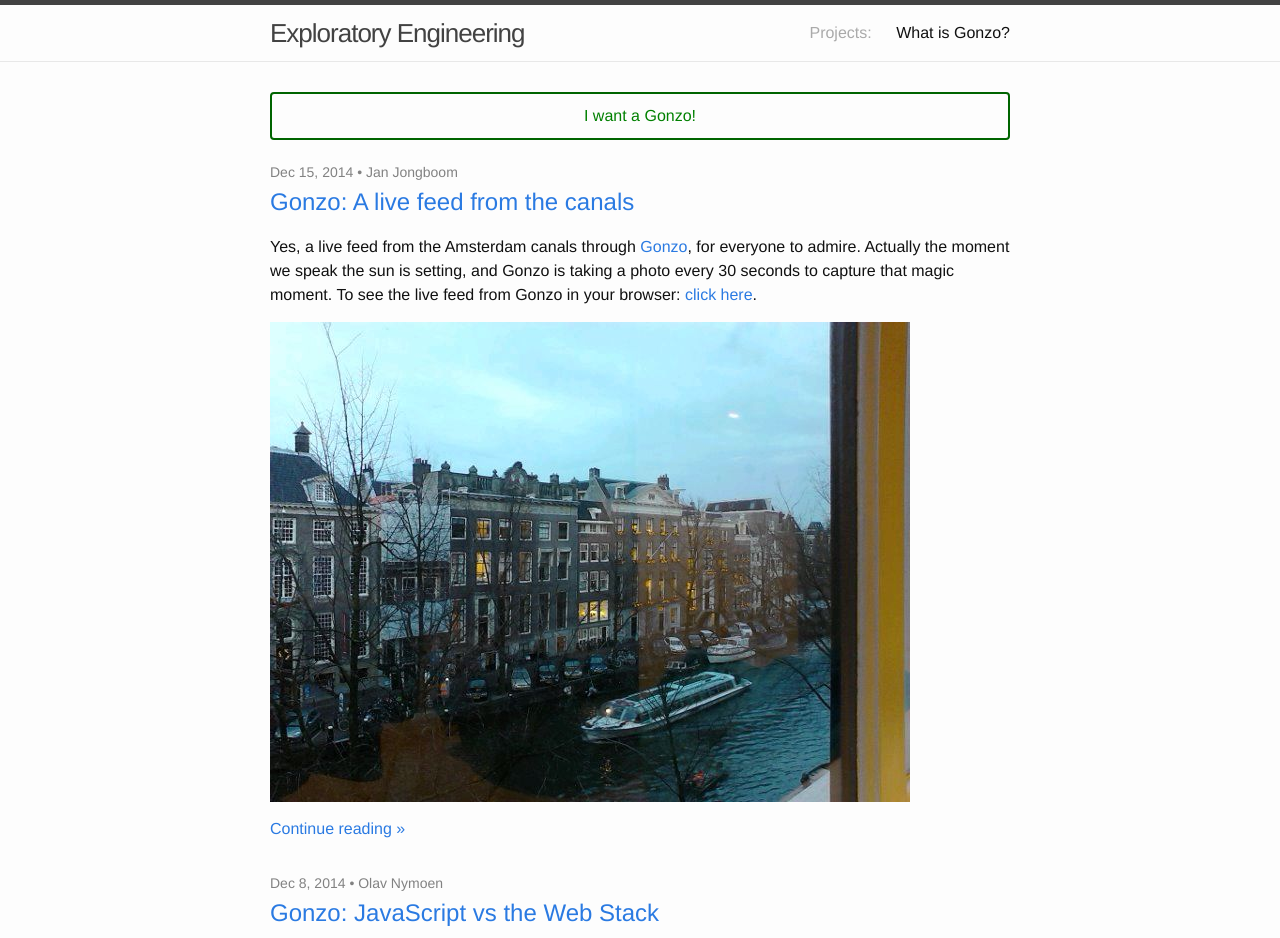
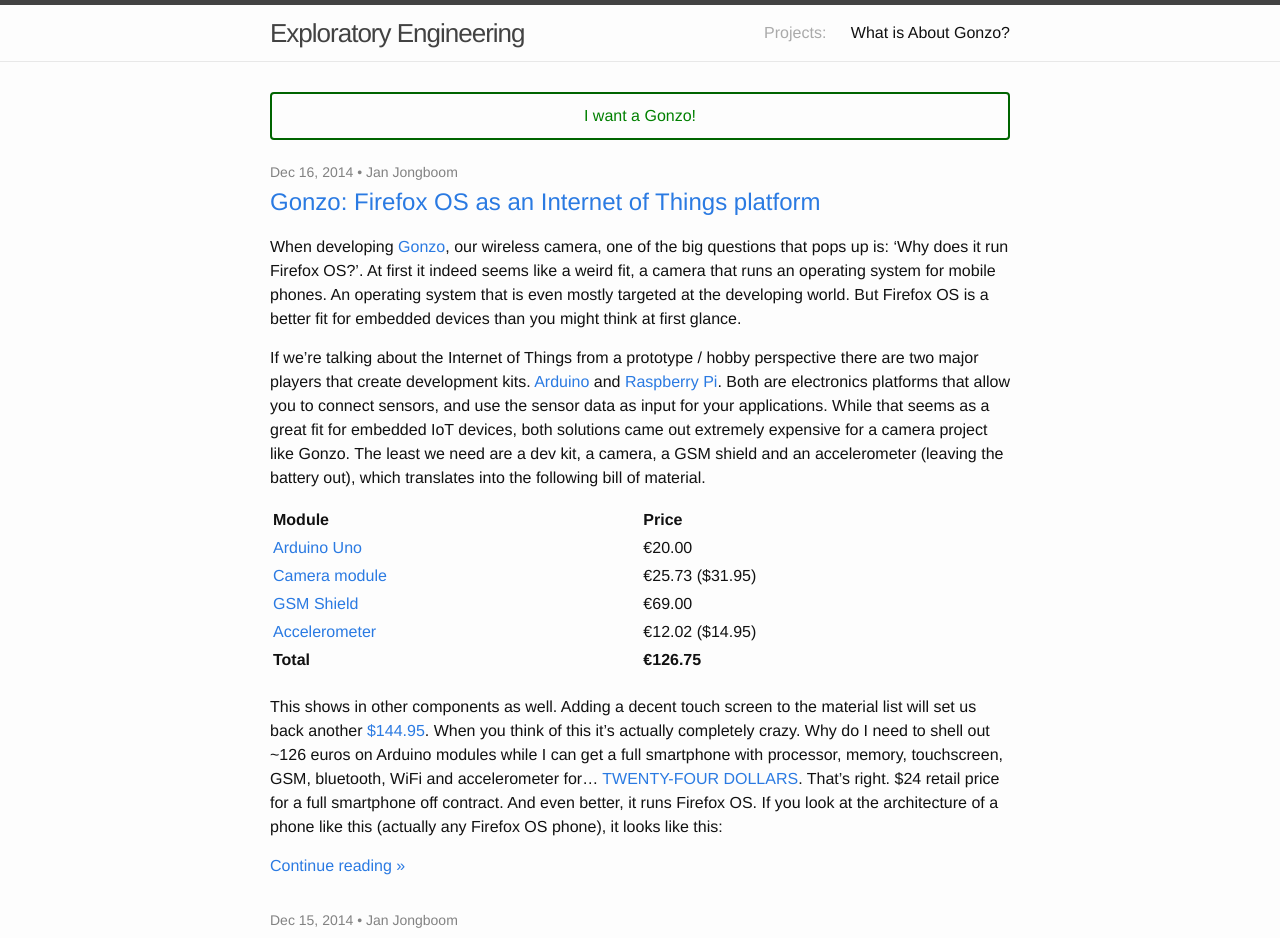
Before and after one commit to comoyo/blog.telenor.io, a Jekyll site: the page built from index.html, in a window 1280 px wide. Shown: the top 938 px of the page. Built offline with Jekyll 4.4.1, drawn with Linux system fonts in a browser that asks for light colours.

Commit message:
Add blog post about Firefox OS

```diff
--- /dev/null
+++ b/_posts/2014-12-16-firefox-os-iot.md
@@ -0,0 +1,95 @@
+---
+layout: post
+title:  "Firefox OS as an Internet of Things platform"
+date:   2014-12-16 09:13:00
+categories: gonzo hardware
+author: "Jan Jongboom"
+project: Gonzo
+---
+
+When developing [Gonzo]({{ site.baseurl }}/about-gonzo/), our wireless camera, one of the big questions that pops up is: 'Why does it run Firefox OS?'. At first it indeed seems like a weird fit, a camera that runs an operating system for mobile phones. An operating system that is even mostly targeted at the developing world. But Firefox OS is a better fit for embedded devices than you might think at first glance.
+
+If we're talking about the Internet of Things from a prototype / hobby perspective there are two major players that create development kits. [Arduino](http://www.arduino.cc/) and [Raspberry Pi](http://www.raspberrypi.org/). Both are electronics platforms that allow you to connect sensors, and use the sensor data as input for your applications. While that seems as a great fit for embedded IoT devices, both solutions came out extremely expensive for a camera project like Gonzo. The least we need are a dev kit, a camera, a GSM shield and an accelerometer (leaving the battery out), which translates into the following bill of material.
+
+Module  | Price
+--------|---------
+[Arduino Uno](http://store.arduino.cc/product/A000066) | &euro;20.00
+[Camera module](https://www.sparkfun.com/products/11745) | &euro;25.73 ($31.95)
+[GSM Shield](http://store.arduino.cc/product/A000043) | &euro;69.00
+[Accelerometer](https://www.sparkfun.com/products/9269) | &euro;12.02 ($14.95)
+**Total** | **&euro;126.75**
+
+This shows in other components as well. Adding a decent touch screen to the material list will set us back another [$144.95](https://www.sparkfun.com/products/11740). When you think of this it's actually completely crazy. Why do I need to shell out ~126 euros on Arduino modules while I can get a full smartphone with processor, memory, touchscreen, GSM, bluetooth, WiFi and accelerometer for... [TWENTY-FOUR DOLLARS](https://www.facebook.com/cherrymobile/photos/a.299251607442.152915.269510017442/10152443834567443/?type=1). That's right. $24 retail price for a full smartphone off contract. And even better, it runs Firefox OS. If you look at the architecture of a phone like this (actually any Firefox OS phone), it looks like this:
+
+<!--more-->
+
+    Hardware -> Linux (Android kernel) -> Gecko (Browser engine) -> HTML5 UI
+
+The full UI of Firefox OS is rendered through Gecko, the browser engine that also powers Firefox on Android and on desktop, including the dial screen; SMS application; and the camera viewfinder. To get that to work Mozilla added JavaScript APIs for any phone sensor or function that you find on the device. For example, Firefox OS allows you to make a call through:
+
+    var call = navigator.mozTelephony.dial('+1555332134');
+    call.addEventListener('connected', function() {
+       call.hangUp();
+    });
+
+Thus when we strip off the UI we are left with a small computer (in a phone casing) that runs the Linux kernel and a JavaScript engine with bindings to all awesome phone things. Which sounds a bit like the [Tessel](https://tessel.io/) microcontroller. On top of that, it's running on an extremely stable and well tested platform. Although there is quite some criticism on the performance of low cost Firefox OS devices, phones running the OS have been sold in over 25 countries.
+
+## Stripping off the case
+
+The big downside versus an Arduino or Raspberry Pi is that the phone still has a case. Lucky for us these cheap mobile phones are quite modular and only consist of three parts:
+
+* Casing
+* Mother board with all sensors / chips soldered upon it
+* Screen
+* Sometimes an external antenna
+
+We found it's also quite easy to open the casing and remove the mother board without breaking the phone. So far we managed to open any Firefox OS phone using normal crosshead or torque screwdrivers. Upon removing the outer casing you'll be presented with something like this:
+
+![Firefox OS Motherboard from Geeksphone Peak]({{ site.baseurl }}/assets/mainboard1.png)
+
+*The motherboard of the Geeksphone Peak Firefox OS smartphone. Clearly visible are the camera, SIM card slot, SD card slot, touchscreen / display connectors, micro USB port and the flash light.*
+
+This main board can run outside of the casing and without the touchscreen connected. You will want to connect (solder?) a battery to the battery port as the phone cannot draw enough power from the micro USB connector to boot. After booting you can disconnect the battery, but the phone will shutdown because of lack of power when connecting to a WiFi network or using other connectivity features. Depending on the phone you pick (the cheapest phones that are based on Spreadtrum SC6821 platform don't need this) you can also have an antenna connector (bottom right corner on the image above) that you need to connect to have decent connectivity. If you also need WiFi, you will need to connect a WiFi antenna, which you can source from the casing. In general it's glued on to the outer casing and has to connect to two pins on the main board.
+
+![Sourcing the WiFi antenna from the casing]({{ site.baseurl }}/assets/mainboard-wifi1.jpg) ![Attaching WiFi antenna to the board]({{ site.baseurl }}/assets/mainboard-wifi2.jpg)
+
+*On the left: Removing the WiFi antenna from the casing using a flat screwdriver. On the right: Attaching the WiFi antenna to the board using anti-static tape.*
+
+What we're now left with is a small computer with a ton of sensors that we can reprogram and then build into other assets. If you're good at disassembling you might also have preserved the screen, which you can connect back to the board whenever needed. As you can see from below the board can be quite small.
+
+![Mainboard and screen compared to a banana]({{ site.baseurl }}/assets/mainboard-banana.jpg)
+
+*The mainboard and screen of the Geeksphone Keon compared to a banana*
+
+## Programming the board
+
+Now that we have a board we can reprogram it to stop being a mobile phone and instead be an IoT board. For this we have a new mobile operating system called [JanOS](https://github.com/janjongboom/janos). It's a drop-in replacement for the Firefox OS UI that is meant to run on display-less devices. What it mainly does is boot into an HTML file where you can place your own JavaScript to control the board. It comes with some batteries included and also ships a few demo's.
+
+* Can be flashed on any rooted Firefox OS phone.
+* Has simple bindings for connectivity. WiFi & 2G/3G.
+* Autodetects APN settings. Just plug a SIM card in, and it works.
+* Comes with demo's for devicemotion, bluetooth doorbell, security camera & GPS tracker
+
+Instructions on how to flash the OS on top of your Firefox OS phone are listed on the [GitHub](https://github.com/janjongboom/janos) project. You can use normal JavaScript to program the board and access things like the accelerometer / cameras / phone features / etc. To debug your applications there is a visual debugger available with [WebIDE](https://developer.mozilla.org/en-US/docs/Tools/WebIDE). It's also pretty great that it runs the Android kernel so whenever you need to run native code you can connect the device to the computer and run `adb shell` and access the embedded Linux that runs on the board.
+
+Whenever you're happy with the results it's time to build it into something else, like we did with the Gonzo camera. Our current prototype consists of a Geeksphone Keon board, a battery and some soldering wires. Make sure to expose the USB port so you can debug it later on too.
+
+![First Gonzo prototype]({{ site.baseurl }}/assets/mainboard-solder.jpg)
+
+*First Gonzo prototype device we created for JSConf.asia. The battery is soldered to the main board and the antenna is visible at the top. The whole thing is mounted in a 3D printed case.*
+
+## Conclusion
+
+It gets even better when you don't need to use a mobile phone as a basis for your IoT devices. When you buy in volume you can buy the mainboard used in the $24 phone for under $10 (no need for casing / battery / screen), and use that as your new embedded platform. Using Firefox OS in Gonzo allows us to break the price barrier for small low-powered cameras, and also allows for faster development thanks to the already well-tested platform and the ability to write large parts of our code in JavaScript.
+
+> Something that you will want when working with IoT is GPIO pins. For this we're re-using the volume up / volume down buttons, there is a lot less possibility here than with an Arduino, but it allows you for some basic connectivity. In a later blog post Thomas (our hardware engineer) will explain the steps needed to make this work.
+
+It's also a sign on the wall that other companies are going the same route. [MatchStick](https://www.kickstarter.com/projects/2040419302/matchstick-the-streaming-stick-built-on-firefox-os) is using a similar tactic to bring a very cheap HDMI stick to market, and they raised 470.000 USD through KickStarter. Using Firefox OS (JanOS?) for IoT solutions is not just a crazy idea, it's a real low-cost opportunity.
+
+## More info...
+
+I gave a presentation about the subject at JSConf.EU earlier this year.
+
+<iframe width="560" height="315" src="//www.youtube.com/embed/Uy062kp-LM4" frameborder="0" allowfullscreen></iframe>
+
+If you want to get in touch regarding this blog post, drop me a line at [jan@telenordigital.com](mailto:jan@telenordigital.com). If this post got you excited and you want a Gonzo device, click the button below and fill in your email address!
--- a/_sass/_layout.scss
+++ b/_sass/_layout.scss
@@ -253,3 +253,14 @@
     text-decoration: underline;
     background: rgba(0, 255, 0, 0.1);
 }
+
+.post-content, .post-list {
+    table {
+        width: 100%;
+        margin-bottom: 20px;
+
+        th {
+            text-align: left;
+        }
+    }
+}
--- a/about-gonzo.md
+++ b/about-gonzo.md
@@ -1,12 +1,10 @@
 ---
 layout: page
-title: Gonzo
+title: About Gonzo
 redirect_from:
   - /about/
 permalink: /about-gonzo/
 ---
-
-<a class="want-one" href="http://gonzo.launchrock.com">I want a Gonzo!</a>
 
 Project Gonzo is a project in the Exploratory Engineering program in [Telenor Digital](http://telenordigital.com/) where we aim to build a cheap, always-on camera that is available over an internet connection. With Gonzo we want to answer questions that currently require physical presence:
 
@@ -17,7 +15,7 @@
 
 These questions need visual data to be answered, and are highly time specific. Gonzo solves this problem. You hang the Gonzo somewhere where you can monitor these situations, after which it will function for one month. To view what's going on you visit the URL that is printed on the Gonzo. Having a visible URL on the device means that everyone who sees the camera can also reuse the feed. In addition to taking a snapshot whenever someone is looking, Gonzo also makes a photo every few minutes creating a dynamic timeline. The device is always-on and connected over a 2G connection.
 
-We want to build Gonzo as cheap as possible, at a throw-away price point. To accomodate this we use off the shelf phone hardware running on top of a fork of [Firefox OS](http://github.com/janjongboom/janos). This blog shows the progress we are going through building the device and the software that powers it.
+We want to build Gonzo as cheap as possible, at a throw-away price point. To accomodate this we use off the shelf phone hardware running on top of a fork of [Firefox OS](http://github.com/janjongboom/janos) ([why?]({{ site.baseurl }}/gonzo/hardware/2014/12/16/firefox-os-iot.html)). This blog shows the progress we are going through building the device and the software that powers it.
 
 ![JSConf.asia]({{ site.baseurl }}/assets/about-gonzo.jpg)
 
```
Also changed, not shown: assets/mainboard-banana.jpg (added), assets/mainboard-solder.jpg (added), assets/mainboard-wifi1.jpg (added), assets/mainboard-wifi2.jpg (added), assets/mainboard1.png (added).
